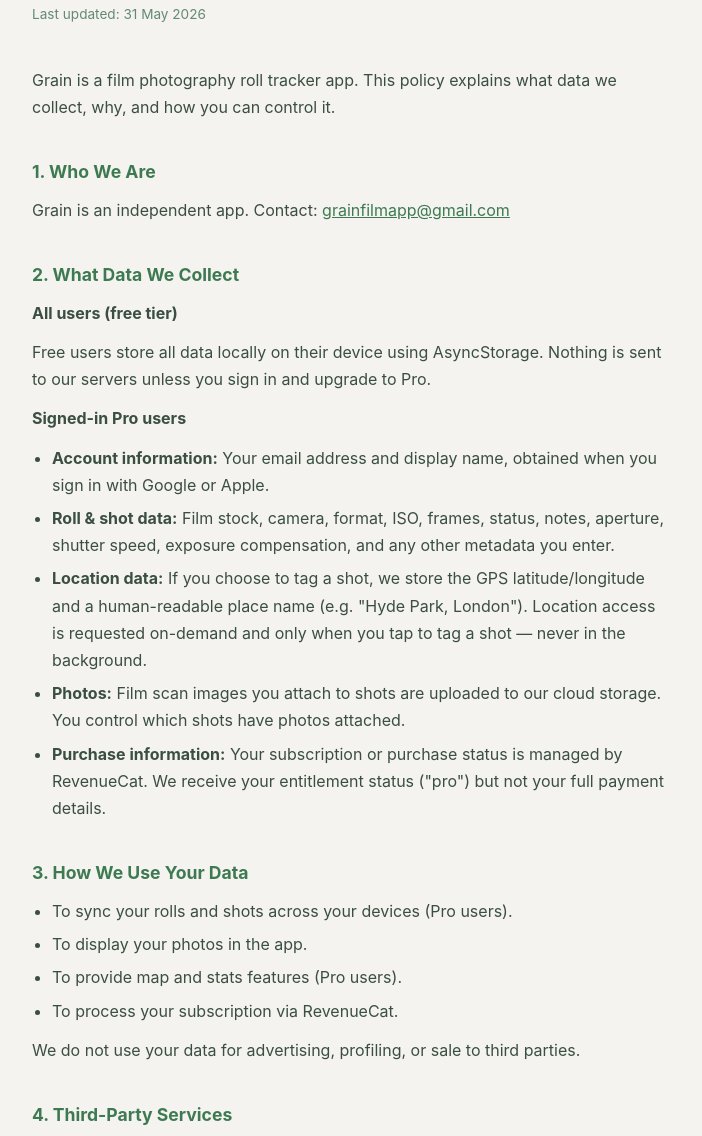
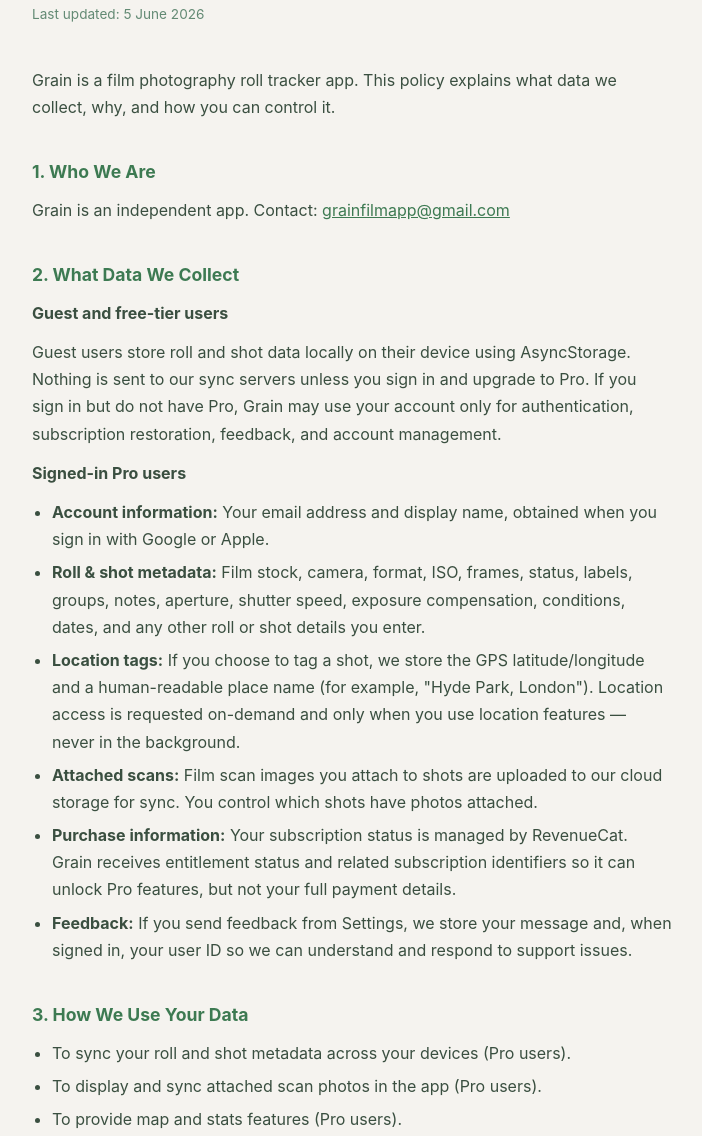
Before and after one commit to Kaidus23/grain-privacy, a plain HTML site: page index.html in a window 1280 px wide. Shown: the part 131-1267 px from the top of the page, without its empty margins (288-990 px from the left). Drawn offline with Linux system fonts and the light colour scheme.

Commit message:
Update privacy policy

```diff
--- a/index.html
+++ b/index.html
@@ -36,7 +36,7 @@
 <body>
   <h1>Privacy Policy</h1>
   <span class="accent"></span>
-  <p class="updated">Last updated: 31 May 2026</p>
+  <p class="updated">Last updated: 5 June 2026</p>
 
   <p>Grain is a film photography roll tracker app. This policy explains what data we collect, why, and how you can control it.</p>
 
@@ -45,22 +45,23 @@
 
   <h2>2. What Data We Collect</h2>
 
-  <p><strong>All users (free tier)</strong></p>
-  <p>Free users store all data locally on their device using AsyncStorage. Nothing is sent to our servers unless you sign in and upgrade to Pro.</p>
+  <p><strong>Guest and free-tier users</strong></p>
+  <p>Guest users store roll and shot data locally on their device using AsyncStorage. Nothing is sent to our sync servers unless you sign in and upgrade to Pro. If you sign in but do not have Pro, Grain may use your account only for authentication, subscription restoration, feedback, and account management.</p>
 
   <p><strong>Signed-in Pro users</strong></p>
   <ul>
     <li><strong>Account information:</strong> Your email address and display name, obtained when you sign in with Google or Apple.</li>
-    <li><strong>Roll &amp; shot data:</strong> Film stock, camera, format, ISO, frames, status, notes, aperture, shutter speed, exposure compensation, and any other metadata you enter.</li>
-    <li><strong>Location data:</strong> If you choose to tag a shot, we store the GPS latitude/longitude and a human-readable place name (e.g. "Hyde Park, London"). Location access is requested on-demand and only when you tap to tag a shot — never in the background.</li>
-    <li><strong>Photos:</strong> Film scan images you attach to shots are uploaded to our cloud storage. You control which shots have photos attached.</li>
-    <li><strong>Purchase information:</strong> Your subscription or purchase status is managed by RevenueCat. We receive your entitlement status ("pro") but not your full payment details.</li>
+    <li><strong>Roll &amp; shot metadata:</strong> Film stock, camera, format, ISO, frames, status, labels, groups, notes, aperture, shutter speed, exposure compensation, conditions, dates, and any other roll or shot details you enter.</li>
+    <li><strong>Location tags:</strong> If you choose to tag a shot, we store the GPS latitude/longitude and a human-readable place name (for example, "Hyde Park, London"). Location access is requested on-demand and only when you use location features — never in the background.</li>
+    <li><strong>Attached scans:</strong> Film scan images you attach to shots are uploaded to our cloud storage for sync. You control which shots have photos attached.</li>
+    <li><strong>Purchase information:</strong> Your subscription status is managed by RevenueCat. Grain receives entitlement status and related subscription identifiers so it can unlock Pro features, but not your full payment details.</li>
+    <li><strong>Feedback:</strong> If you send feedback from Settings, we store your message and, when signed in, your user ID so we can understand and respond to support issues.</li>
   </ul>
 
   <h2>3. How We Use Your Data</h2>
   <ul>
-    <li>To sync your rolls and shots across your devices (Pro users).</li>
-    <li>To display your photos in the app.</li>
+    <li>To sync your roll and shot metadata across your devices (Pro users).</li>
+    <li>To display and sync attached scan photos in the app (Pro users).</li>
     <li>To provide map and stats features (Pro users).</li>
     <li>To process your subscription via RevenueCat.</li>
   </ul>
@@ -76,13 +77,13 @@
   </ul>
 
   <h2>5. Data Retention</h2>
-  <p>Your cloud data is retained for as long as your account is active. If your Pro subscription lapses, your data is migrated back to your device and removed from our servers. If you delete your account (via Settings → Delete Account), all your data — including stored photos — is permanently deleted from our servers.</p>
+  <p>Your cloud data is retained for as long as your account is active. If your Pro subscription lapses, Grain attempts to migrate your roll and shot metadata back to your device and remove synced database rows according to the app's lapse flow. Attached scan photos may remain on our servers for a 30-day grace period so you can resubscribe and keep them; after that grace period, they are deleted. If you delete your account from Settings, Grain deletes your account and associated cloud data, including stored photos, and clears local Grain data on that device.</p>
   <p>Free-tier users store all data locally on their device. Uninstalling the app removes this data.</p>
 
   <h2>6. Your Rights</h2>
   <ul>
     <li><strong>Access:</strong> Your data is visible directly in the app.</li>
-    <li><strong>Deletion:</strong> Use Settings → Delete Account to permanently delete all your data. You can also email us at <a href="mailto:grainfilmapp@gmail.com">grainfilmapp@gmail.com</a> to request deletion.</li>
+    <li><strong>Deletion:</strong> Signed-in users can use Settings → Delete Account to delete their Grain account and associated cloud data. You can also email us at <a href="mailto:grainfilmapp@gmail.com">grainfilmapp@gmail.com</a> to request deletion or get help if the in-app deletion flow fails.</li>
     <li><strong>Portability:</strong> Pro users can export all roll and shot data as CSV from the Archive → Stats screen.</li>
   </ul>
 
```
